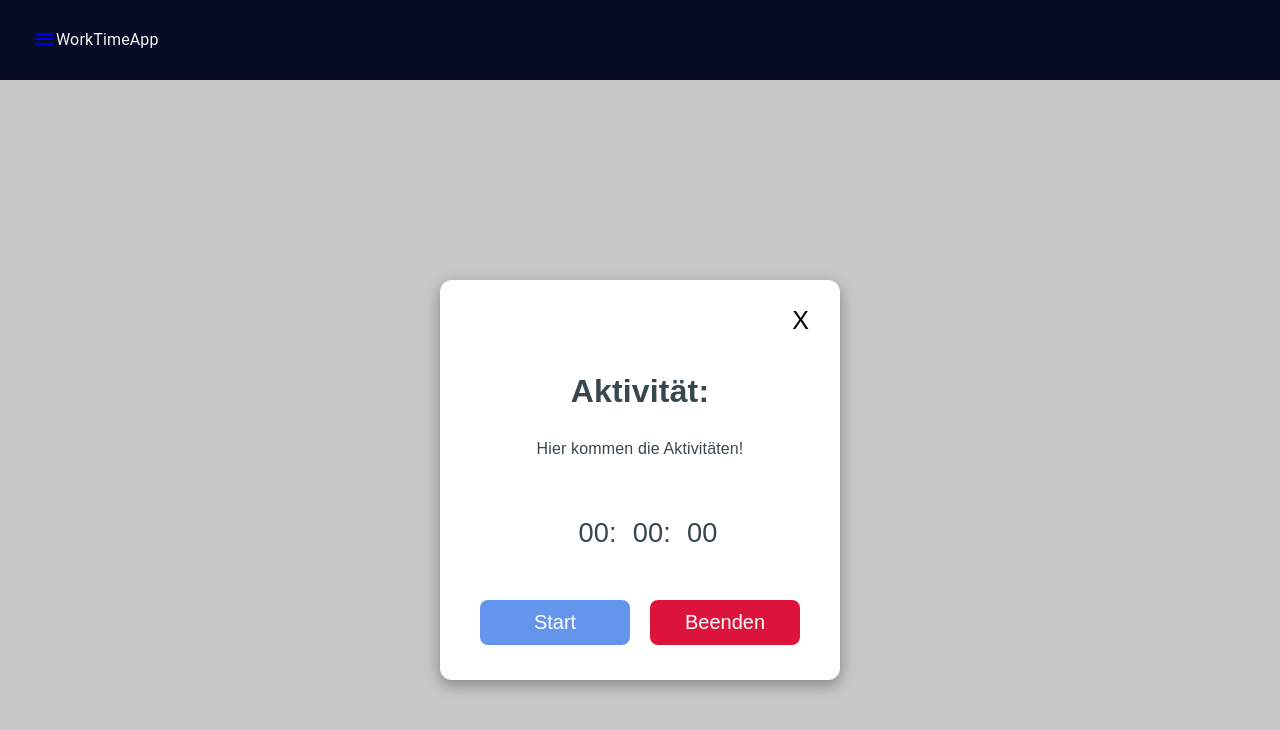
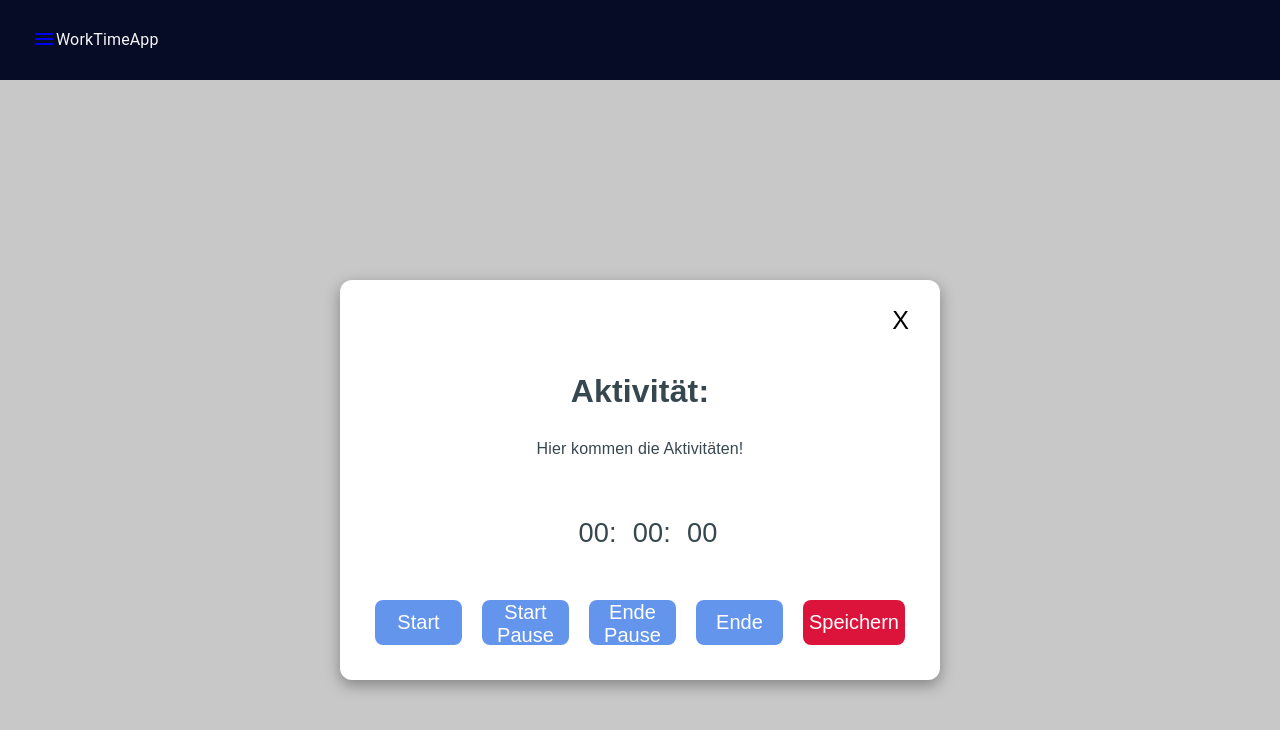
Before and after one commit to HamiDuong/SW-Projekt, a React (Create React App) app in the folder frontend/worktimeapp/: page /myprojectstest in a window 1280 px wide. Both pictures are taken after a click on the button "Öffnen". Shown: the top 730 px of the page. Built offline with nearby package versions, Linux system fonts and the light colour scheme.

Commit message:
Frontend für Activitiy vollständig codiert.

```diff
--- a/frontend/worktimeapp/src/Components/MyProjectsEntry.css
+++ b/frontend/worktimeapp/src/Components/MyProjectsEntry.css
@@ -9,7 +9,7 @@
 }
 
 .popupContainer {
-    width: 400px;
+    width: 600px;
     height: 400px;
     border-radius: 12px;
     background-color: white;
@@ -69,3 +69,7 @@
 #cancelBtn {
     background-color: crimson;
 }
+
+#saveBtn {
+    background-color: crimson;
+}
--- a/frontend/worktimeapp/src/Components/MyProjectsEntry.js
+++ b/frontend/worktimeapp/src/Components/MyProjectsEntry.js
@@ -4,6 +4,8 @@ import './MyProjectsEntry.css';
 function MyProjectsEntry({closePopup}) {
     const [time, setTime] = React.useState(0);
     const [timerOn, setTimerOn] = React.useState(false);
+    // const [break, setBreak] = React.useState(0);
+    // const [breakOn, setBreakOn] = React.useState(false);
 
     React.useEffect(() => {
         let interval = null;
@@ -15,6 +17,14 @@ function MyProjectsEntry({closePopup}) {
         } else if (!timerOn) {
           clearInterval(interval);
         }
+
+        // if (breakOn) {
+        //   interval = setInterval(() => {
+        //     setBreak((prevBreak) => prevBreak + 10);
+        //   }, 10);
+        // } else if (!breakOn) {
+        //   clearInterval(interval);
+        // }
 
         return () => clearInterval(interval);
       }, [timerOn]);
@@ -42,17 +52,36 @@ function MyProjectsEntry({closePopup}) {
 
             </div>
             <div className='footer'>
-                {!timerOn && time === 0 && (
+                {/* Start Button: */}
+                {/* {!timerOn && time === 0 && ( */}
                 <button onClick={() => setTimerOn(true)}>Start</button>
-                )}
-                {timerOn && <button onClick={() => setTimerOn(false)}>Ende</button>}
+
+
+                {/* Pause Button:
+                  Dazu gehört Start Pause und Ende Pause */}
+                {/* {timerOn &&
+                  <button onClick={() => setTimerOn(false)}>Start Pause</button>}
+
                 {!timerOn && time > 0 && (
+                <button onClick={() => setTimerOn(true)}>Ende Pause</button>
+                )} */}
+
+
+                  <button onClick={() => setTimerOn(false)}>Start Pause</button>
+
+
+                <button onClick={() => setTimerOn(true)}>Ende Pause</button>
+
+
+                {/* Reset Button : */}
+                {/* {!timerOn && time > 0 && (
                 <button onClick={() => setTime(0)}>Reset</button>
-                )}
-                {!timerOn && time > 0 && (
-                <button onClick={() => setTimerOn(true)}>Resume</button>
-                )}
-                <button onClick={() => closePopup(false)} id='cancelBtn'>Beenden</button>
+                )} */}
+
+                <button onClick={() => setTimerOn(false)}>Ende</button>
+
+                <button onClick={() => closePopup(false)} id='saveBtn'>Speichern</button>
+                {/* <button onClick={() => closePopup(false)} id='cancelBtn'>Beenden</button> */}
             </div>
         </div>
     </div>
```
